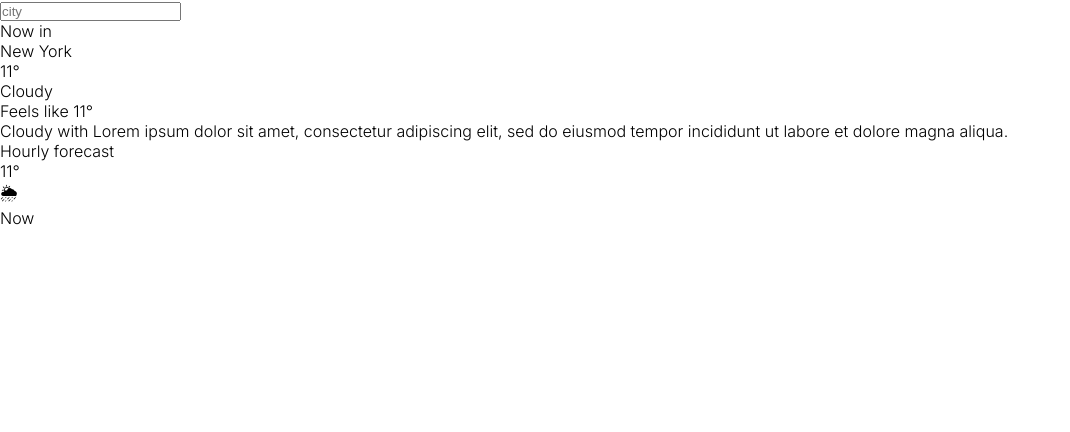
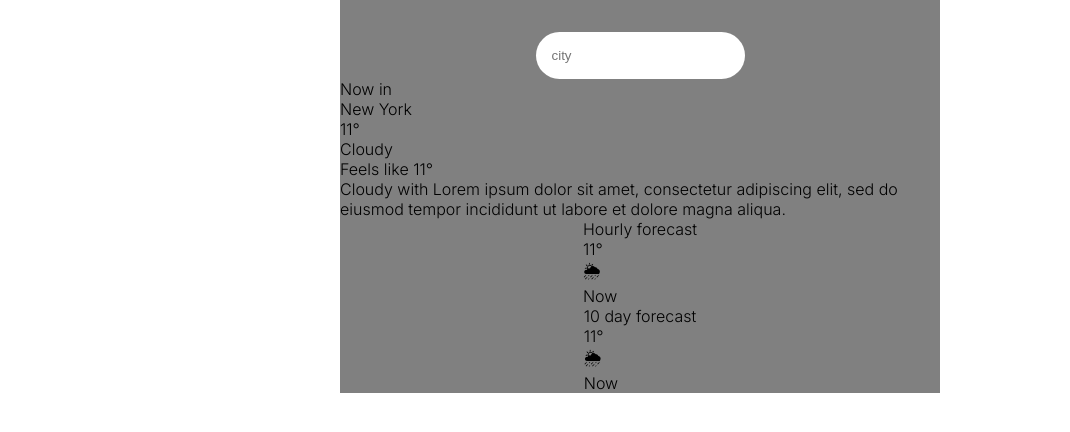
Before and after one commit to NaNN97/WeatherApp, a plain HTML site: page index.html in a window 1280 px wide. Shown: the whole page, without its empty margins (0-1070 px from the left). Drawn offline with Linux system fonts and the light colour scheme.

Commit message:
modified

```diff
--- a/assets/style.css
+++ b/assets/style.css
@@ -26,4 +26,30 @@
   font-weight: 300;
   font-style: normal;
   font-variation-settings: "slnt" 0;
+  display: flex;
 }
+
+main {
+  margin: 0 auto;
+  display: flex;
+  justify-content: center;
+  align-items: center;
+  flex-direction: column;
+  background-color: gray;
+  width: 600px;
+}
+
+/* Classes */
+.searchBox-section {
+  margin-top: 32px;
+}
+
+.searchBox {
+  border-radius: 30px;
+  border-style: none;
+  padding: 16px 16px 16px 16px;
+}
+
+.current-location {
+
+}
--- a/index.html
+++ b/index.html
@@ -10,14 +10,13 @@
 
   <main>
 
-    <div>
-      <input type="search" name="" placeholder="city" id="">
+    <div class="searchBox-section">
+      <input class="searchBox" type="search" name="" placeholder="city" id="searchBox">
     </div>
 
     <div class="current-location">
       <p>Now in</p>
       <p>New York</p>
-
       <p>11<span>°</span></p>
       <p>Cloudy</p>
       <p>Feels like 11<span>°</span></p>
@@ -26,13 +25,21 @@
 
     <div class="hourly-forecast">
       <p class="text-heading-section">Hourly forecast</p>
-      <div>
+      <div class="hourly-forecast-item">
         <p>11<span>°</span></p>
         <p>🌦</p>
         <p>Now</p>
       </div>
     </div>
 
+    <div class="ten-day-forecast">
+      <p class="text-heading-section">10 day forecast</p>
+      <div class="ten-day-forecast-item">
+        <p>11<span>°</span></p>
+        <p>🌦</p>
+        <p>Now</p>
+      </div>
+    </div>
   </main>
 
 
```
